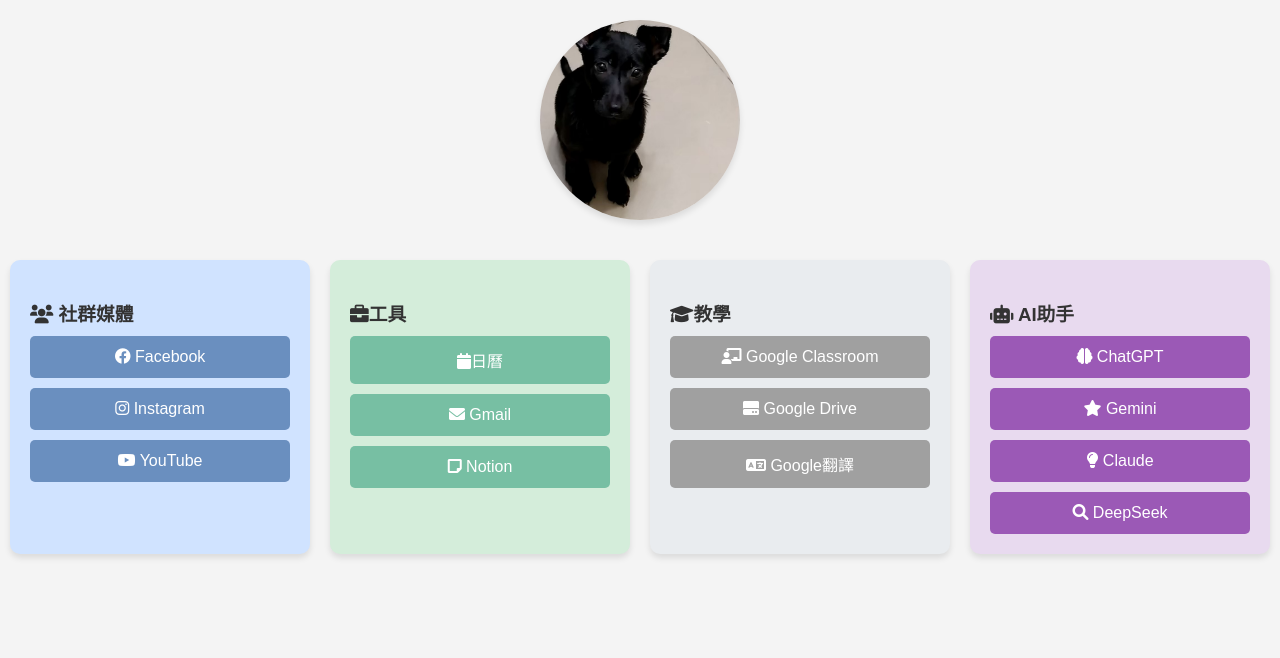
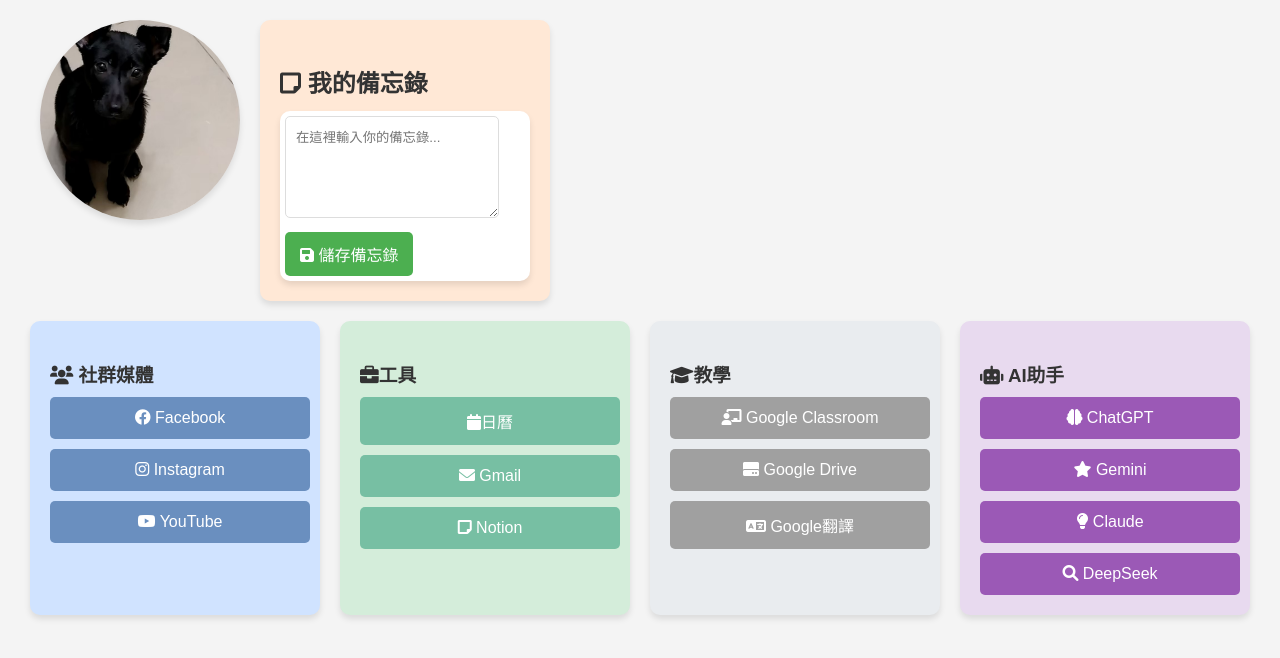
Before and after one commit to chuoneone/home2.github.io, a plain HTML site: page home2/index.html in a window 1280 px wide. Drawn offline with Linux system fonts and the light colour scheme.

Commit message:
Update index.html

```diff
--- a/home2/index.html
+++ b/home2/index.html
@@ -11,9 +11,17 @@
             background-color: #f4f4f4;
             margin: 0;
             padding: 20px;
+        }
+
+        /* 头部区域（头像 + 备忘录） */
+        .header-section {
             display: flex;
-            flex-direction: column;
-            align-items: center;
+            justify-content: space-between;
+            align-items: flex-start;
+            width: 100%;
+            max-width: 1200px;
+            margin: 0 auto 20px;
+            gap: 20px;
         }
 
         .profile-image {
@@ -21,15 +29,68 @@
             height: 200px;
             border-radius: 50%;
             object-fit: cover;
-            margin-bottom: 20px;
             box-shadow: 0 4px 6px rgba(0,0,0,0.1);
         }
 
+        /* 备忘录样式 */
+        .memo-container {
+            flex-grow: 1; /* 填满剩余空间 */
+            min-width: 0; /* 防止内容溢出 */
+        }
+
+        .memo-box {
+            background-color: white;
+            border-radius: 10px;
+            padding: 5px;
+            box-shadow: 0 4px 6px rgba(0,0,0,0.1);
+        }
+
+        .memo-header {
+            display: flex;
+            justify-content: space-between;
+            align-items: center;
+            margin-bottom: 2px;
+        }
+
+        .memo-title {
+            font-size: 1.5em;
+            color: #335;
+        }
+
+        .memo-content {
+            width: 80%;
+            min-height: 80px;
+            padding: 10px;
+            border: 1px solid #ddd;
+            border-radius: 5px;
+            resize: vertical;
+            font-family: Arial, sans-serif;
+            margin-bottom: 10px;
+        }
+
+        .save-btn {
+            background-color: #4CAF50;
+            color: white;
+            border: none;
+            padding: 10px 15px;
+            border-radius: 5px;
+            cursor: pointer;
+            font-size: 16px;
+        }
+
+            .save-btn:hover {
+                background-color: #45a049;
+            }
+
+        /* 社交链接区域（保持原样） */
         .social-container {
             display: flex;
             flex-direction: column;
             margin-top: 20px;
             align-items: center;
+            width: 100%;
+            max-width: 1200px;
+            margin: 0 auto;
         }
 
         .single-row {
@@ -37,6 +98,7 @@
             justify-content: center;
             gap: 20px;
             width: 100%;
+            margin-bottom: 20px;
         }
 
         .social-group {
@@ -75,6 +137,7 @@
                 transform: scale(1.05);
             }
 
+        /* 颜色组（保持原样） */
         .social-group-blue {
             background-color: #D0E3FF;
         }
@@ -89,6 +152,10 @@
 
         .social-group-purple {
             background-color: #E8DAEF;
+        }
+
+        .social-group-orange {
+            background-color: #FFE8D6;
         }
 
         .social-group-blue .btn {
@@ -107,7 +174,21 @@
             background-color: #9B59B6;
         }
 
+        .social-group-orange .btn {
+            background-color: #FF9F1C;
+        }
+
+        /* 响应式设计 */
         @media (max-width: 1200px) {
+            .header-section {
+                flex-direction: column;
+                align-items: center;
+            }
+
+            .memo-container {
+                width: 100%;
+            }
+
             .single-row {
                 flex-wrap: wrap;
             }
@@ -125,8 +206,24 @@
     </style>
 </head>
 <body>
-    <img src="wan1.jpg" alt="個人頭像" class="profile-image">
+    <!-- 头部区域：头像 + 备忘录 -->
+    <div class="header-section">
+        <img src="wan1.jpg" alt="個人頭像" class="profile-image">
 
+        <div class="memo-container">
+            <div class="social-group social-group-orange">
+                <div class="memo-header">
+                    <h3 class="memo-title"><i class="fas fa-sticky-note"></i> 我的備忘錄</h3>
+                </div>
+                <div class="memo-box">
+                    <textarea id="memo-content" class="memo-content" placeholder="在這裡輸入你的備忘錄..."></textarea>
+                    <button id="save-memo" class="save-btn"><i class="fas fa-save"></i> 儲存備忘錄</button>
+                </div>
+            </div>
+        </div>
+    </div>
+
+    <!-- 社交链接区域（保持原样） -->
     <div class="social-container">
         <div class="single-row">
             <div class="social-group social-group-blue">
@@ -167,5 +264,32 @@
             </div>
         </div>
     </div>
+
+    <script>
+        // 頁面載入時讀取備忘錄
+        document.addEventListener('DOMContentLoaded', function () {
+            const memoContent = document.getElementById('memo-content');
+            const saveButton = document.getElementById('save-memo');
+
+            // 從本地儲存讀取備忘錄
+            const savedMemo = localStorage.getItem('userMemo');
+            if (savedMemo) {
+                memoContent.value = savedMemo;
+            }
+
+            // 儲存備忘錄
+            saveButton.addEventListener('click', function () {
+                const memoText = memoContent.value;
+                localStorage.setItem('userMemo', memoText);
+                alert('備忘錄已儲存！');
+            });
+
+            // 自動儲存（可選，每5秒自動儲存一次）
+            setInterval(function () {
+                const memoText = memoContent.value;
+                localStorage.setItem('userMemo', memoText);
+            }, 5000);
+        });
+    </script>
 </body>
 </html>
```
